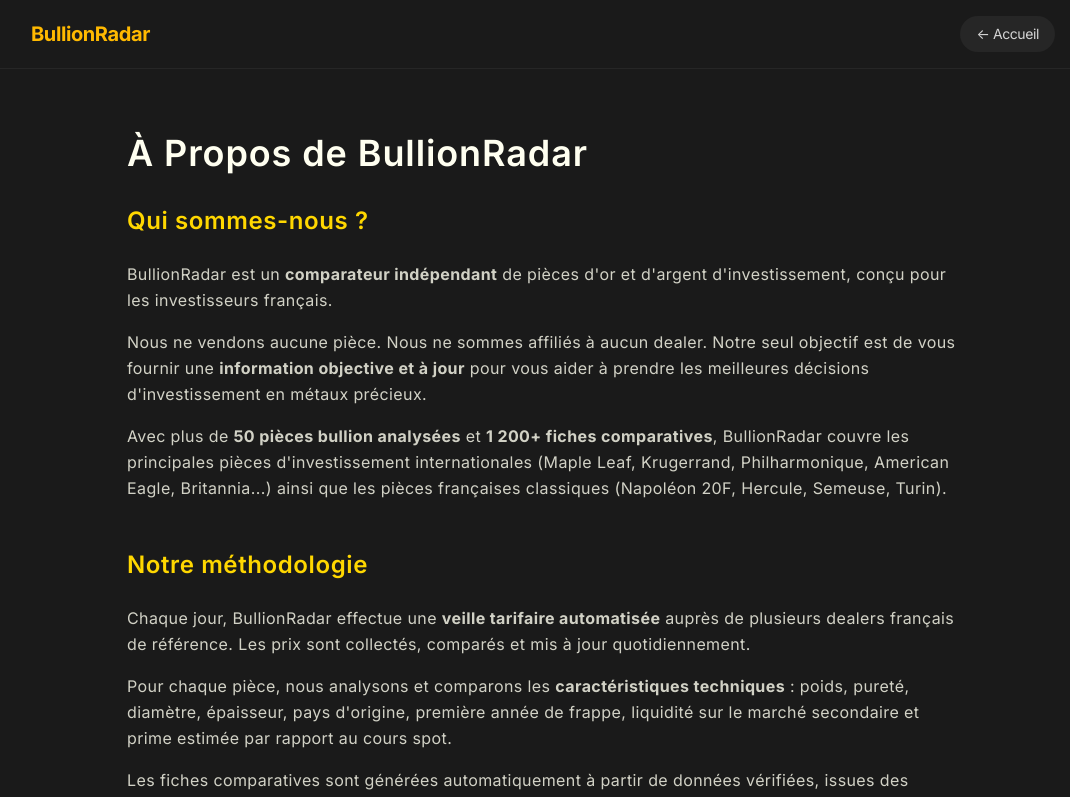
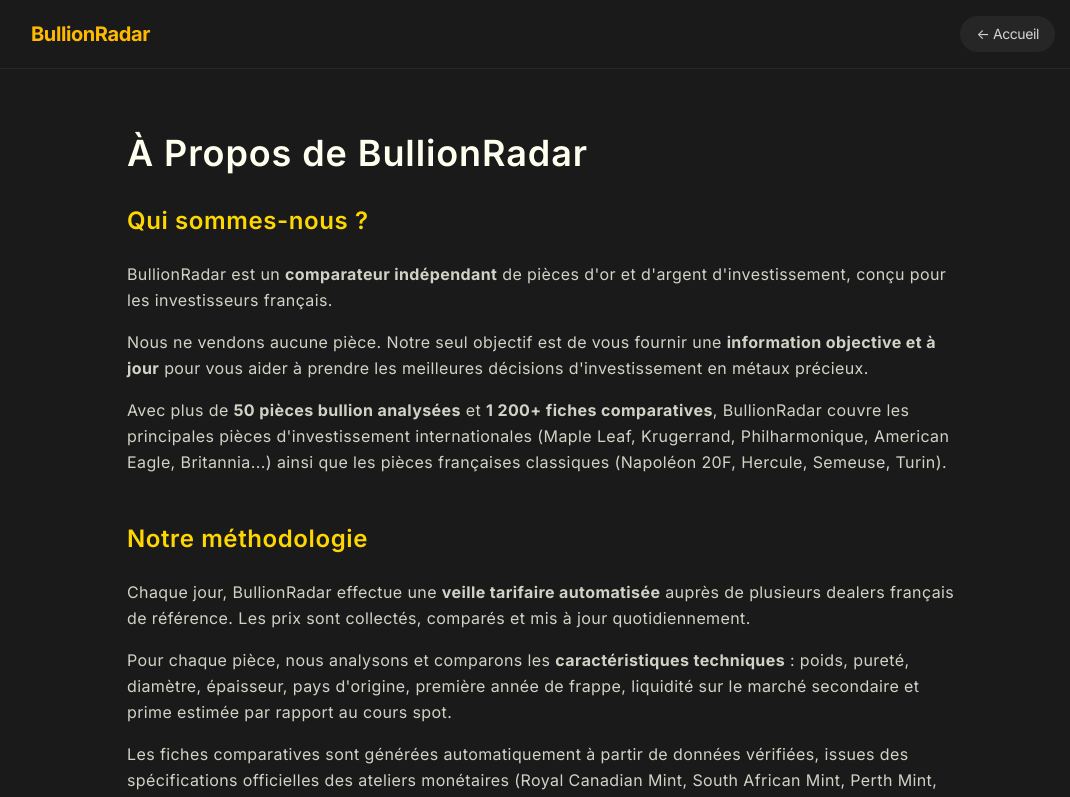
Before and after one commit to laurentknauss/bullionradar, a Next.js app: page /a-propos in a window 1280 px wide. Shown: the top 797 px of the page, without its empty margins (97-1167 px from the left). Built offline with nearby package versions, Linux system fonts and the light colour scheme.

Commit message:
Remove affiliation disclaimer from a-propos page

```diff
--- a/src/app/a-propos/page.tsx
+++ b/src/app/a-propos/page.tsx
@@ -46,11 +46,10 @@
               pour les investisseurs français.
             </p>
             <p>
-              Nous ne vendons aucune pièce. Nous ne sommes affiliés à aucun
-              dealer. Notre seul objectif est de vous fournir une{" "}
-              <strong>information objective et à jour</strong> pour vous aider à
-              prendre les meilleures décisions d&apos;investissement en métaux
-              précieux.
+              Nous ne vendons aucune pièce. Notre seul objectif est de vous
+              fournir une <strong>information objective et à jour</strong> pour
+              vous aider à prendre les meilleures décisions
+              d&apos;investissement en métaux précieux.
             </p>
             <p>
               Avec plus de <strong>50 pièces bullion analysées</strong> et{" "}
```
